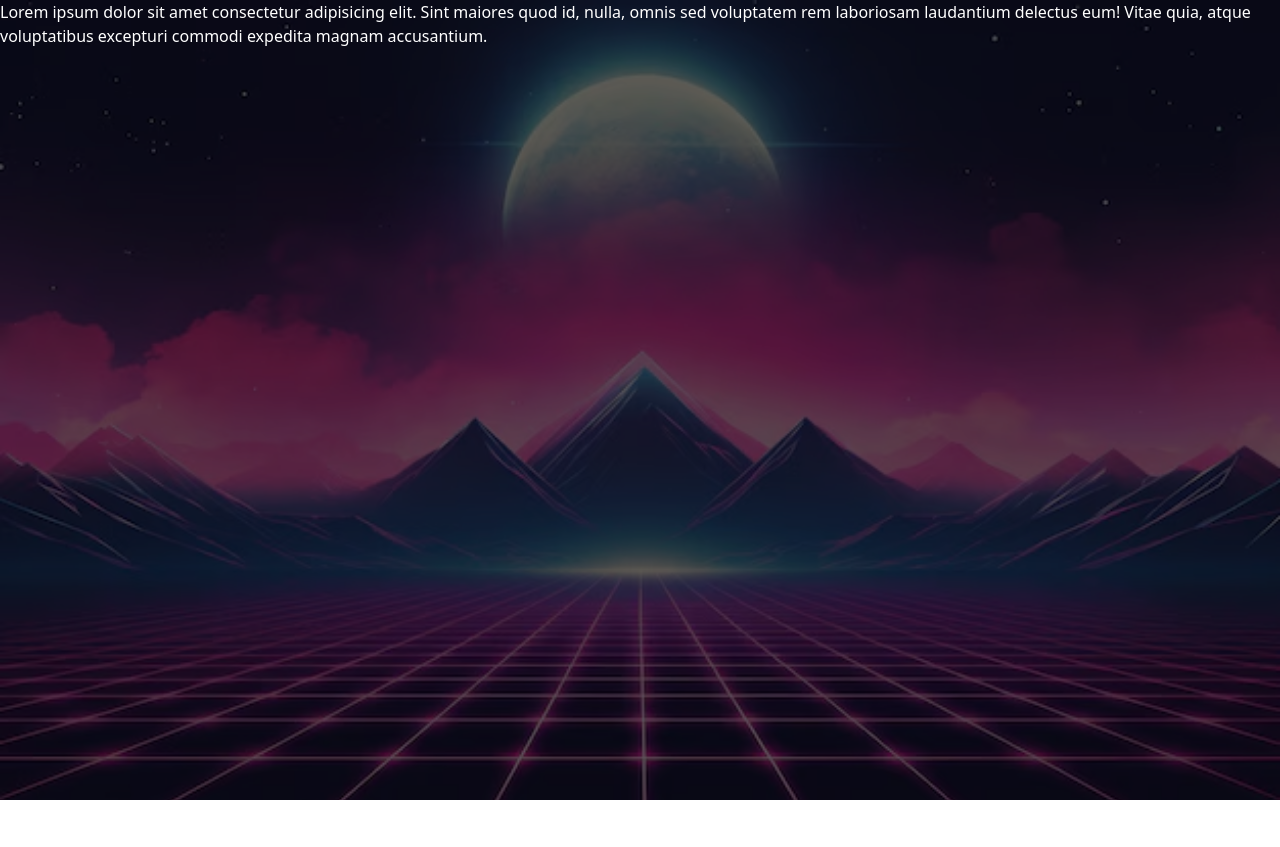
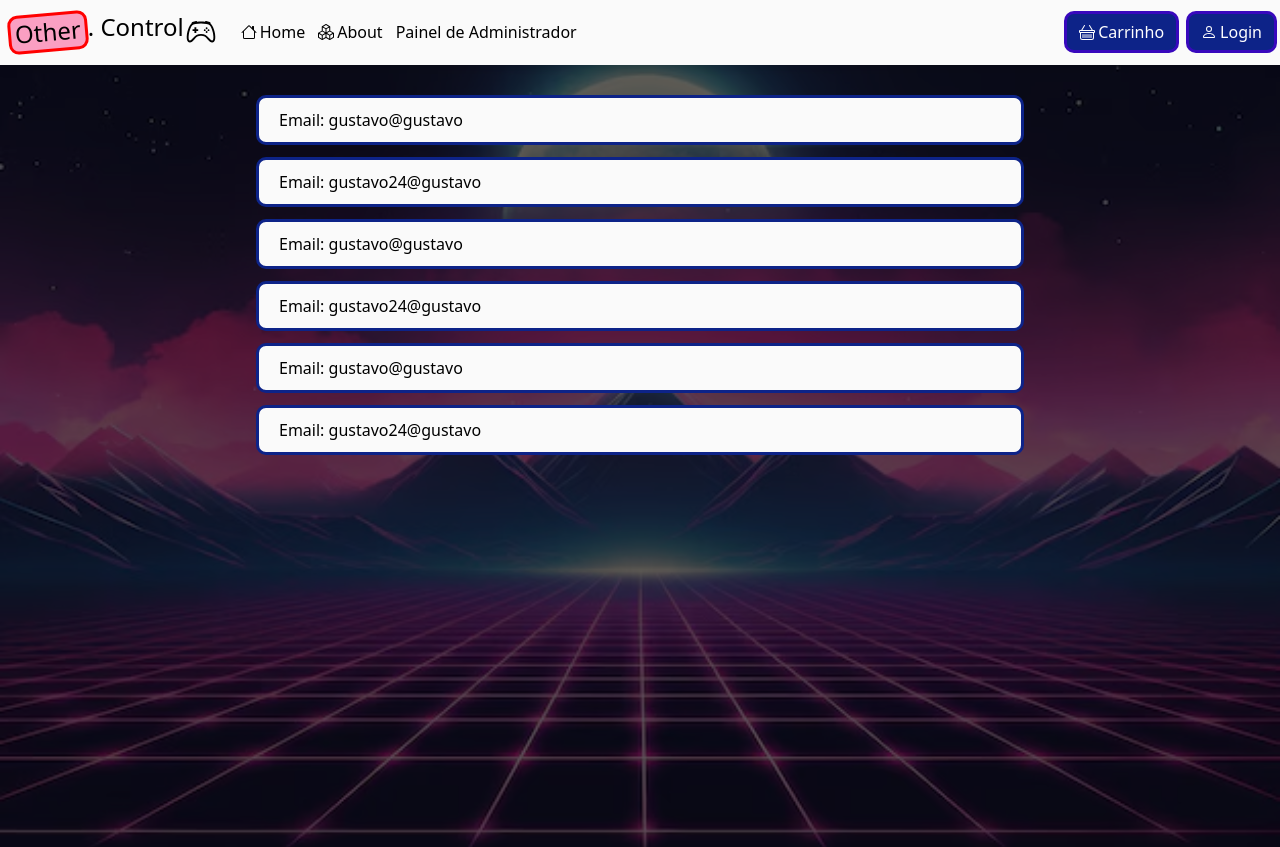
Before and after one commit to Xav86/projeto-E-commerce, a Vue app in the folder programa/client/: page /admin/list-users in a window 1280 px wide. Shown: the top 847 px of the page. Before the commit the page ends 800 px from the top, so only its background shows below. Built offline with nearby package versions, Linux system fonts and the light colour scheme.

Commit message:
trabalhando na componentização e recepção de itens na listagem de usuários

```diff
--- /dev/null
+++ b/programa/client/src/components/CardItens/CardUser.vue
@@ -0,0 +1,38 @@
+<template>
+    <div class="list">
+        <div v-for="data in dados" :key="data.id" class="list-card">
+            Email: {{ data.email }}
+        </div>
+    </div>
+</template>
+
+<script>
+export default {
+    props: {
+        dados: Array
+    }
+
+}
+</script>
+
+<style scoped>
+    .list-card {
+        min-width: 75%;
+
+        padding: 10px 20px;
+
+        background-color: #fafafa;
+        border-radius: 10px;
+        color: #000;
+        border: 3px solid #0d2388;
+    }
+
+    .list {
+        width: 100%;
+        display: flex;
+        flex-direction: column;
+        align-items: center;
+
+        gap: 12px;
+    }
+</style>
--- a/programa/client/src/views/Admin/AdmUserList.vue
+++ b/programa/client/src/views/Admin/AdmUserList.vue
@@ -1,30 +1,92 @@
 <template>
     <div class="background">
+        <NavbarComponent />
         <div class="container-list-user">
-            <p>Lorem ipsum dolor sit amet consectetur adipisicing elit. Sint maiores quod id, nulla, omnis sed voluptatem rem laboriosam laudantium delectus eum! Vitae quia, atque voluptatibus excepturi commodi expedita magnam accusantium.</p>
+            <div class="list-users">
+                <CardUser :dados="dados" />
+            </div>
         </div>
+        <FooterComponent />
     </div>
 </template>
 
 <script>
+import CardUser from '@/components/CardItens/CardUser.vue';
+import FooterComponent from '@/components/footer/footerComponent.vue';
+import NavbarComponent from '@/components/navbar/NavbarComponent.vue';
+
 export default {
-
+    components: {
+        NavbarComponent,
+        FooterComponent,
+        CardUser
+    },
+    data() {
+        return {
+            dados: [
+            {
+                    id: 2,
+                    email: 'gustavo@gustavo',
+                    role: 0
+                },
+                {
+                    id: 22,
+                    email: 'gustavo24@gustavo',
+                    role: 1
+                },
+                {
+                    id: 2,
+                    email: 'gustavo@gustavo',
+                    role: 0
+                },
+                {
+                    id: 22,
+                    email: 'gustavo24@gustavo',
+                    role: 1
+                },
+                {
+                    id: 2,
+                    email: 'gustavo@gustavo',
+                    role: 0
+                },
+                {
+                    id: 22,
+                    email: 'gustavo24@gustavo',
+                    role: 1
+                }
+            ]
+        }
+    }
 }
 </script>
 
-<style>
+<style scoped>
     .background {
         background-image: url('@/assets/images/retro-background-adm.png');
         background-repeat: no-repeat;
         background-size: cover;
         background-position-x: center;
+        background-attachment: fixed;
     }
 
     .container-list-user {
         width: 100%;
         min-height: 100vh;
+        display: flex;
+        justify-content: center;
 
         background-color: #000000a3;
         color: #fff;
     }
+
+    .list-users {
+        width: 80%;
+        height: 100vh;
+        display: flex;
+        justify-content: center;
+
+        padding: 30px 0;
+    }
+
+
 </style>
--- a/programa/client/src/views/Admin/AdminPainelView.vue
+++ b/programa/client/src/views/Admin/AdminPainelView.vue
@@ -31,6 +31,7 @@ export default {
       background-repeat: no-repeat;
       background-size: cover;
       background-position-x: center;
+      background-attachment: fixed;
   }
 
   .container-background {
```
Lines whose indentation alone changed are shown as unchanged.
